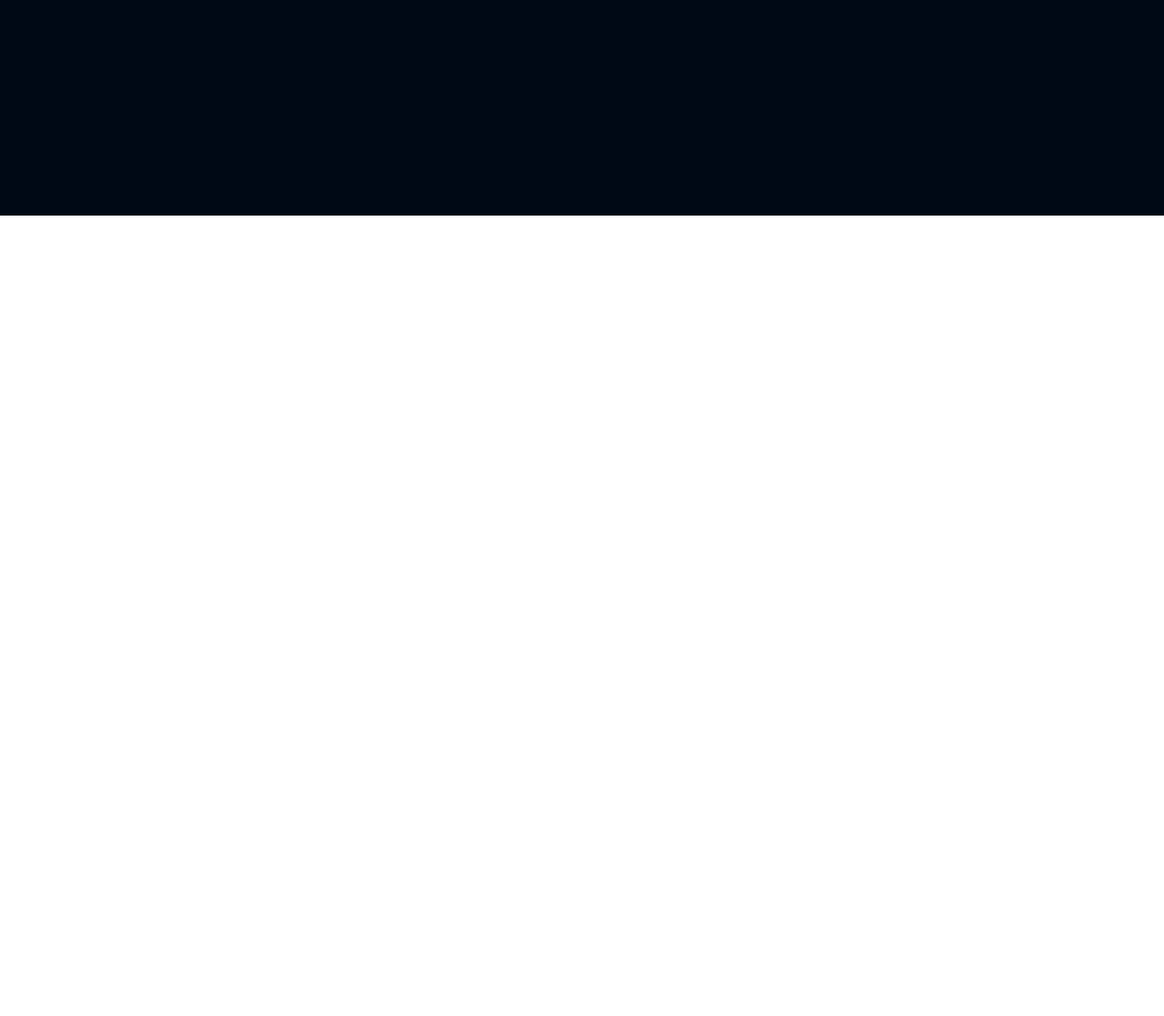
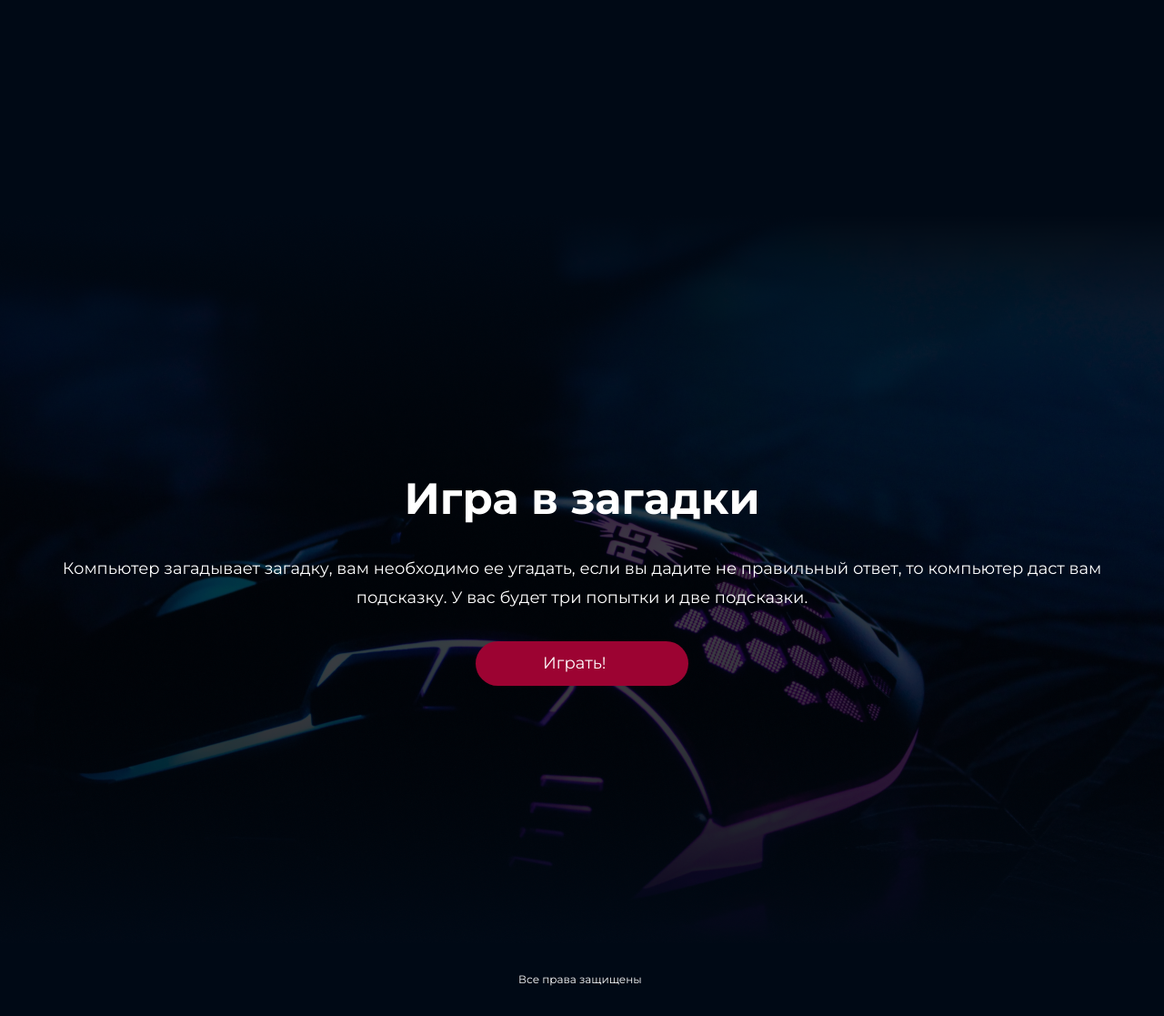
Before and after one commit to Kekyra228/homework_java, a plain HTML site: page index.html in a window 1280 px wide. Shown: the part 2943-4060 px from the top of the page at 91% size. Before the commit the page ends 3180 px from the top, so only its background shows below. Drawn offline with Linux system fonts and the light colour scheme.

Commit message:
5 дз функции

```diff
--- a/index.html
+++ b/index.html
@@ -70,8 +70,14 @@
     </div>
  </section>
 
-
-
+<section class="riddels center">
+    <h2 class="thirdsection__header">Игра в загадки </h2>
+     <p class="textRiddels">Компьютер загадывает загадку, вам необходимо ее угадать, если вы дадите не правильный ответ, то компьютер даст вам подсказку. У вас будет три попытки и две подсказки.</p>
+     <a class="thirdsection__button" href="">Играть!</a>
+</section>
+<footer class="foot center">
+    <p class="footerText">Все права защищены</p>
+</footer>
     <script src="script.js"></script>
 </body>
 </html>
--- a/js_hm4.js/hm4.js
+++ b/js_hm4.js/hm4.js
@@ -42,7 +42,7 @@ console.log(`${name} имеет зарплату ${obj[name]}`);
 
 let friday = 3; //первая пятница 3 число
 for (let i = friday; i <= 31; i+= 7 ){
-console.log(`Сегодня пятница ${friday} число.Необходимо подготовить отчет`);
+console.log(`Сегодня пятница ${i} число.Необходимо подготовить отчет`);
 }
 
 
--- a/style.css
+++ b/style.css
@@ -136,6 +136,41 @@ line-height: 32px;
     background: #9C0332;
 
 }
+.thirdsection__button:hover {
+    background: #EB443F;
+}
+.riddels {
+    min-height: 800px;
+    background-image: url(img/unsplash_iO0I6-mhDEY.png);
+    background-repeat: no-repeat;
+    background-position: center;
+    background-size: cover;
+    display: flex;
+    flex-direction: column;
+    gap: 32px;
+    align-items: center;
+}
+.textRiddels {
+    color: #FFF;
+    text-align: center;
+    font-family: Montserrat;
+    font-size: 18px;
+    line-height: 32px;
+    width:1200px
+}
+.foot {
+    min-height: 80px;
+    background: #000915;
+}
+.footerText {
+    padding-top: 32px;
+    padding-left: 530px;
+    color: #FFF;
+    font-family: Montserrat;
+    font-size: 12px;
+    font-weight: 400;
+
+}
 
 .seasons__img {
     padding-top: 233px;
@@ -231,4 +266,9 @@ line-height: 32px;
         width: 344px;
         height: 231px;
     }
+    .textRiddels {
+        font-size: 14px;
+        line-height: 22px;
+        width: 343px;
+    }
 }
```
Also changed, not shown: js_hm5.js (added, +119 -0 lines), js_hm6.js (added, +94 -0 lines), img/undraw_gaming_re_cma2 1.svg (added), img/unsplash_iO0I6-mhDEY.png (added).
